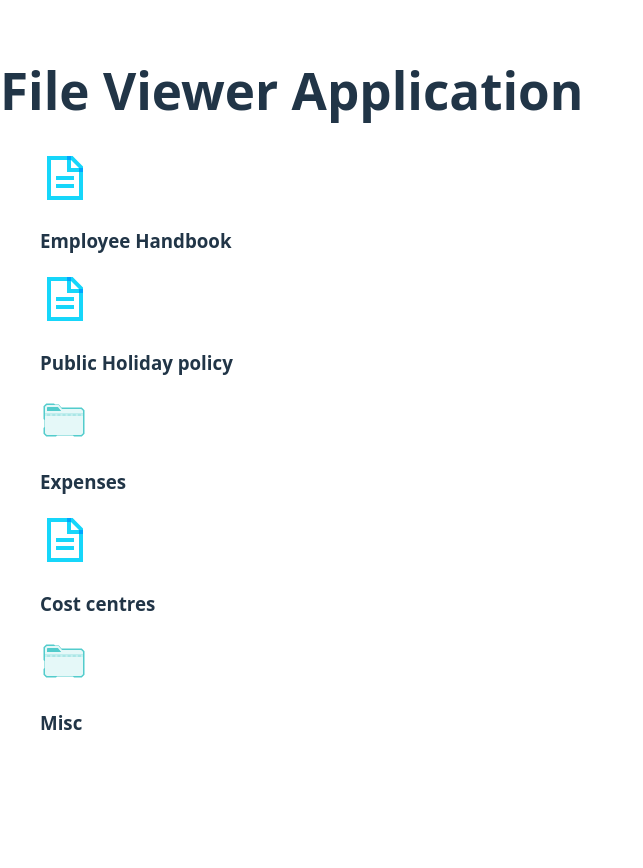
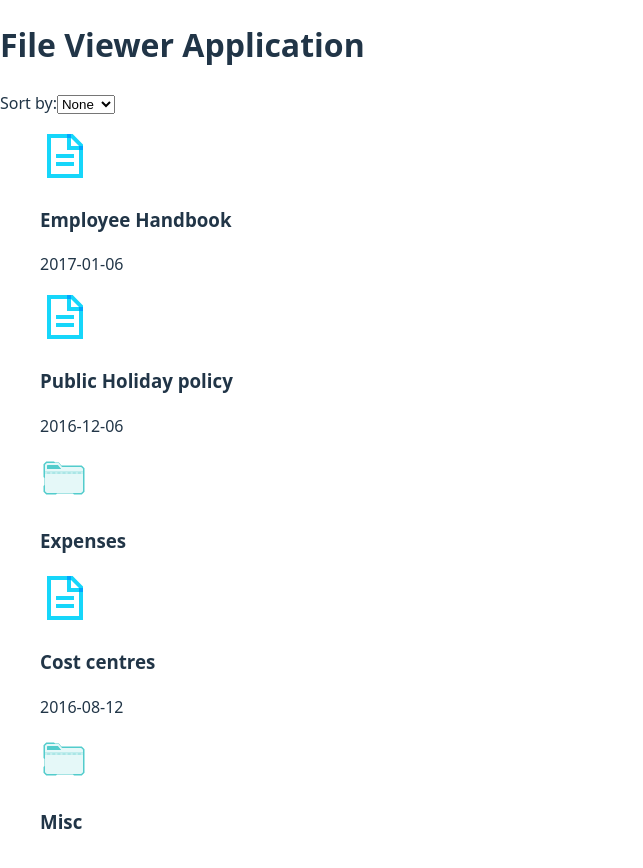
Before and after one commit to BTMurph0/file-viewer-app, a React (Vite) app: page / in a window 1280 px wide. Shown: the whole page, without its empty margins (0-643 px from the left). Before the commit the page ends 800 px from the top, so only its background shows below. Built offline with nearby package versions, Linux system fonts and the light colour scheme.

Commit message:
added sorting a-z by name

```diff
--- a/src/components/Body/Body.tsx
+++ b/src/components/Body/Body.tsx
@@ -1,13 +1,38 @@
 import FileExplorer from "../FileExplorer/FileExplorer";
 import items from "../../data/data";
+import { useState } from "react";
 
 function Body() {
+  const [sortedItems, setSortedItems] = useState(items);
+
+  function sortItems() {
+    const copiedItems = structuredClone(sortedItems);
+    copiedItems.sort((a, b) => a.name.localeCompare(b.name));
+    setSortedItems(copiedItems);
+  }
+
   return (
-    <ul>
-      {items.map((item) => (
-        <FileExplorer item={item} key={item.name} />
-      ))}
-    </ul>
+    <>
+      <label>Sort by:</label>
+      <select
+        defaultValue={"DEFAULT"}
+        onChange={(e) => {
+          if (e.target.value === "name") {
+            sortItems();
+          }
+        }}
+      >
+        <option value="DEFAULT" disabled>
+          None
+        </option>
+        <option value="name">Name</option>
+      </select>
+      <ul>
+        {sortedItems.map((item, i) => (
+          <FileExplorer item={item} key={i} />
+        ))}
+      </ul>
+    </>
   );
 }
 
--- a/src/components/File/File.css
+++ /dev/null
@@ -1,4 +0,0 @@
-.file {
-    display: flex;
-    flex-direction: row;
-}
--- a/src/components/FileExplorer/FileExplorer.tsx
+++ b/src/components/FileExplorer/FileExplorer.tsx
@@ -1,5 +1,5 @@
-import logo1 from "./../../assets/icons8-folder.svg";
-import logo2 from "./../../assets/icons8-file.svg";
+import folderIcon from "./../../assets/icons8-folder.svg";
+import fileIcon from "./../../assets/icons8-file.svg";
 import "./FileExplorer.css";
 import { useState } from "react";
 
@@ -17,7 +17,7 @@ type FolderItem = {
 
 type Item = FileItem | FolderItem;
 
-const FileExplorer = ({ item }: { item: Item }) => {
+function FileExplorer({ item }: { item: Item }) {
   const [isOpen, setIsOpen] = useState(false);
 
   const handleClick = () => {
@@ -29,13 +29,14 @@ const FileExplorer = ({ item }: { item: Item }) => {
       <span className="item">
         {item.type === "folder" ? (
           <article onClick={handleClick} className="folder">
-            <img src={logo1} />
+            <img src={folderIcon} />
             <h3>{item.name}</h3>
           </article>
         ) : (
           <article className="file">
-            <img src={logo2} />
+            <img src={fileIcon} />
             <h3>{item.name}</h3>
+            <p>{item.added}</p>
           </article>
         )}
       </span>
@@ -48,6 +49,6 @@ const FileExplorer = ({ item }: { item: Item }) => {
       )}
     </li>
   );
-};
+}
 
 export default FileExplorer;
--- a/src/components/Header.tsx
+++ b/src/components/Header.tsx
@@ -1,10 +1,9 @@
-
-const Header = () => {
+function Header() {
   return (
     <header>
       <h1>File Viewer Application</h1>
     </header>
   );
-};
+}
 
 export default Header;
--- a/src/index.css
+++ b/src/index.css
@@ -28,11 +28,6 @@ body {
   place-items: center;
   min-width: 320px;
   min-height: 100vh;
-}
-
-h1 {
-  font-size: 3.2em;
-  line-height: 1.1;
 }
 
 button {
```
Also changed, not shown: src/components/File/File.tsx (deleted, +0 -15 lines).
